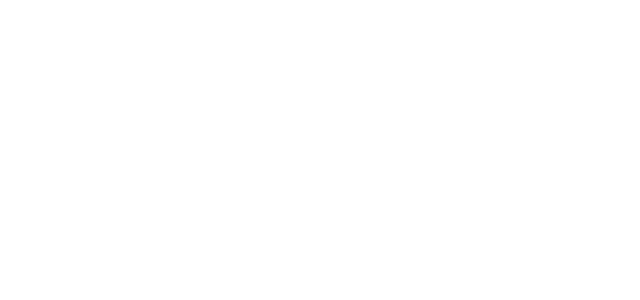
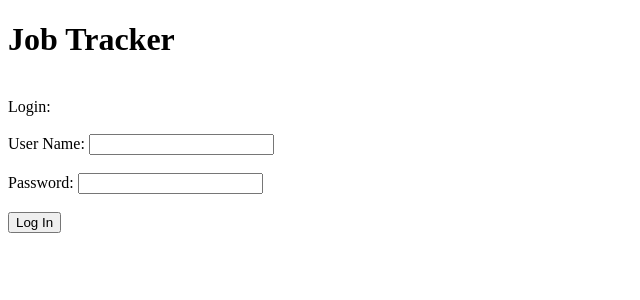
Before and after one commit to justin-n/jobtrackerui, an Angular app: page / in a window 1280 px wide. Shown: the top 300 px of the page, without its empty margins (0-640 px from the left). Built offline with nearby package versions, Linux system fonts and the light colour scheme.

Commit message:
initial changes

```diff
--- a/src/app/app-routing.module.ts
+++ b/src/app/app-routing.module.ts
@@ -9,7 +9,7 @@
 ];
 
 @NgModule({
-  imports: [ RouterModule.forRoot(routes) ],
+  imports: [ RouterModule.forRoot(routes, { enableTracing: false }) ],
   exports: [ RouterModule ]
 })
 export class AppRoutingModule {
--- a/src/app/app.component.html
+++ b/src/app/app.component.html
@@ -1 +1,2 @@
 <h1>{{ header }}</h1><br />
+<app-login></app-login>
--- a/src/app/app.component.ts
+++ b/src/app/app.component.ts
@@ -1,5 +1,4 @@
 import { Component } from '@angular/core';
-import { Router } from '@angular/router';
 
 @Component({
   selector: 'app-root',
@@ -7,4 +6,6 @@
   styleUrls: ['./app.component.css']
 })
 export class AppComponent {
+
+  header = 'Job Tracker';
 }
--- /dev/null
+++ b/src/app/login/login.component.html
@@ -0,0 +1,7 @@
+Login:<br />
+<br />
+User Name: <input type="text" [formControl]="userName"><br />
+<br />
+Password: <input type="text" [formControl]="password"><br />
+<br />
+<button (click)='navToUrl("timeentry");'>Log In</button>
--- /dev/null
+++ b/src/app/login/login.component.ts
@@ -0,0 +1,24 @@
+import { Component, OnInit } from '@angular/core';
+import { FormControl, ReactiveFormsModule } from '@angular/forms';
+import { Router } from '@angular/router';
+
+@Component({
+  selector: 'app-login',
+  templateUrl: './login.component.html',
+  styleUrls: ['./login.component.css']
+})
+export class LoginComponent implements OnInit {
+
+  constructor(private router: Router) { }
+
+  ngOnInit() {
+  }
+
+  userName = new FormControl('');
+  password = new FormControl('');
+
+  navToUrl(url: string): void {
+    this.router.navigate([url]);
+  }
+
+}
```
Also changed, not shown: src/app/app.module.ts (+7 -2 lines), src/app/login/login.component.css (added), 1 other file (tests, documents, lock files or other folders).
